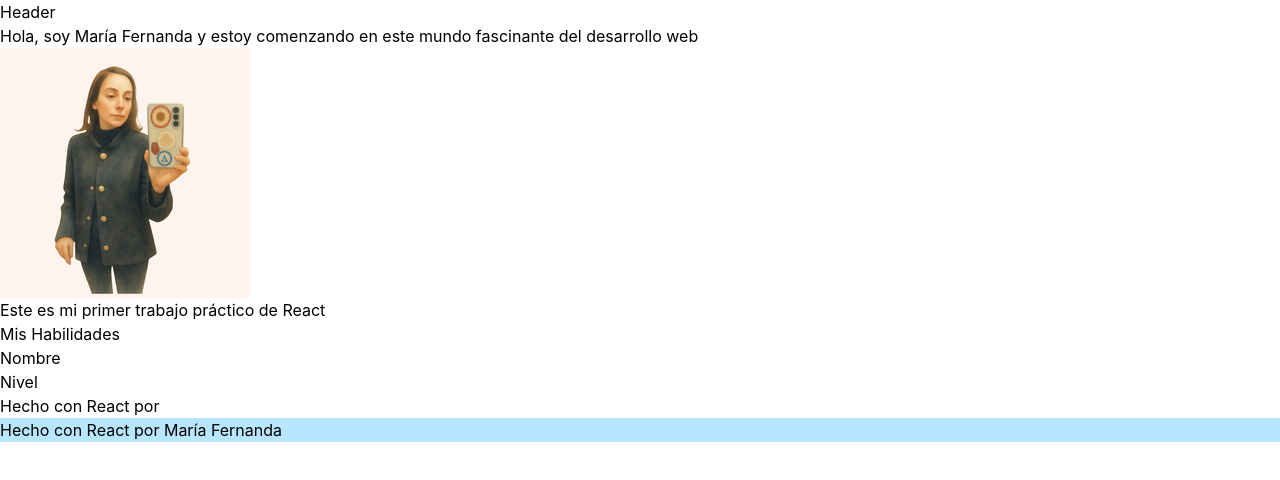
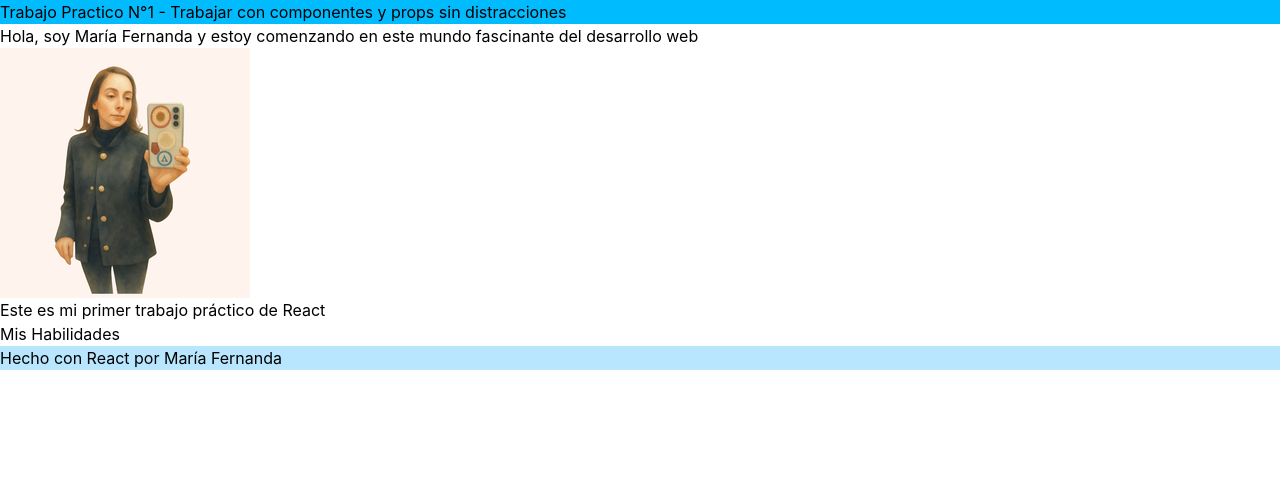
Before and after one commit to maferca24/DDW-c5-m4-s1-tp1, a React (Vite) app: page / in a window 1280 px wide. Shown: the top 480 px of the page. Built offline with nearby package versions, Linux system fonts and the light colour scheme.

Commit message:
agregue contenido y estilos a header

```diff
--- a/src/App.jsx
+++ b/src/App.jsx
@@ -10,7 +10,8 @@ function App() {
 
   return (
     <>
-    <Header></Header>
+    <Header>
+    </Header>
       <h1>{phrase}</h1>
       <img src={avatar} alt="Avatar de Fernanda" />
       <p>Este es mi primer trabajo práctico de React</p>
--- a/src/components/Header.jsx
+++ b/src/components/Header.jsx
@@ -1,7 +1,7 @@
 export default function Header() {
   return (
-    <>
-        Header
-        </>
+     <header className="bg-sky-400 " >
+      <p>Trabajo Practico N°1 - Trabajar con componentes y props sin distracciones</p>
+    </header>
   )
 }
--- a/src/components/SkillsList.jsx
+++ b/src/components/SkillsList.jsx
@@ -15,11 +15,6 @@ export default function SkillsList() {
                 ))
 
                 }
-                <p>Nombre{skills.name}</p>
-                <p>Nivel {skills.level}</p>
-                <p>Hecho con React por {skills.isFavorite}</p>
-
-
             </div>
         </section>
     );
```
